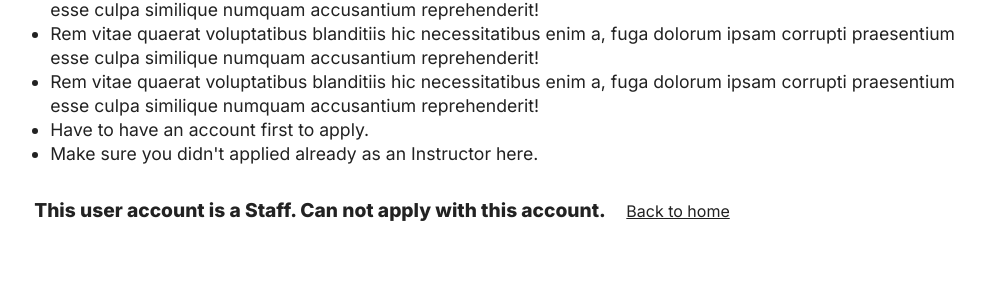
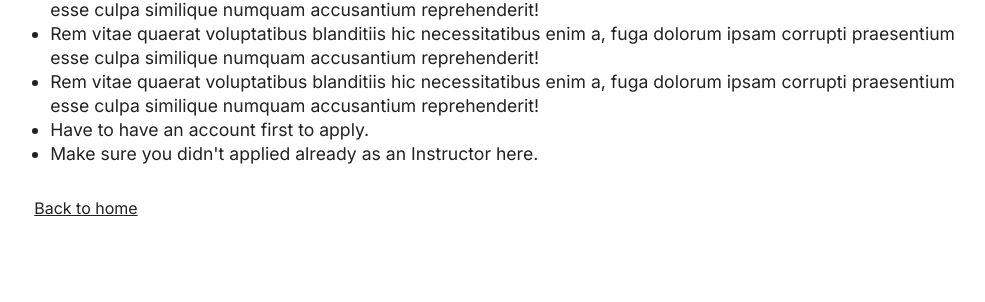
Before and after one commit to khairul-sadi/e-learning, a Django app: page /apply/admin in a window 1280 px wide. Shown: the part 335-637 px from the top of the page, without its empty margins (145-1130 px from the left). Run offline with Django 4.2, Linux system fonts and the light colour scheme; a user stored in the database is signed in; data comes from the database, SQL or seed files in the repository.

Commit message:
Update apply.html
There is changes in 53 line where i delete header

```diff
--- a/devedu/templates/devedu/apply.html
+++ b/devedu/templates/devedu/apply.html
@@ -50,7 +50,7 @@
     </ul>
 
     {% if user.is_staff %}
-    <h2>This user account is a Staff. Can not apply with this account.</h2>
+
     <a class="back-home" href="{% url 'home' %}">Back to home</a>
     {% elif user_profile.is_instructor%}
     <h2>This user account is already an Instructor</h2>
```
